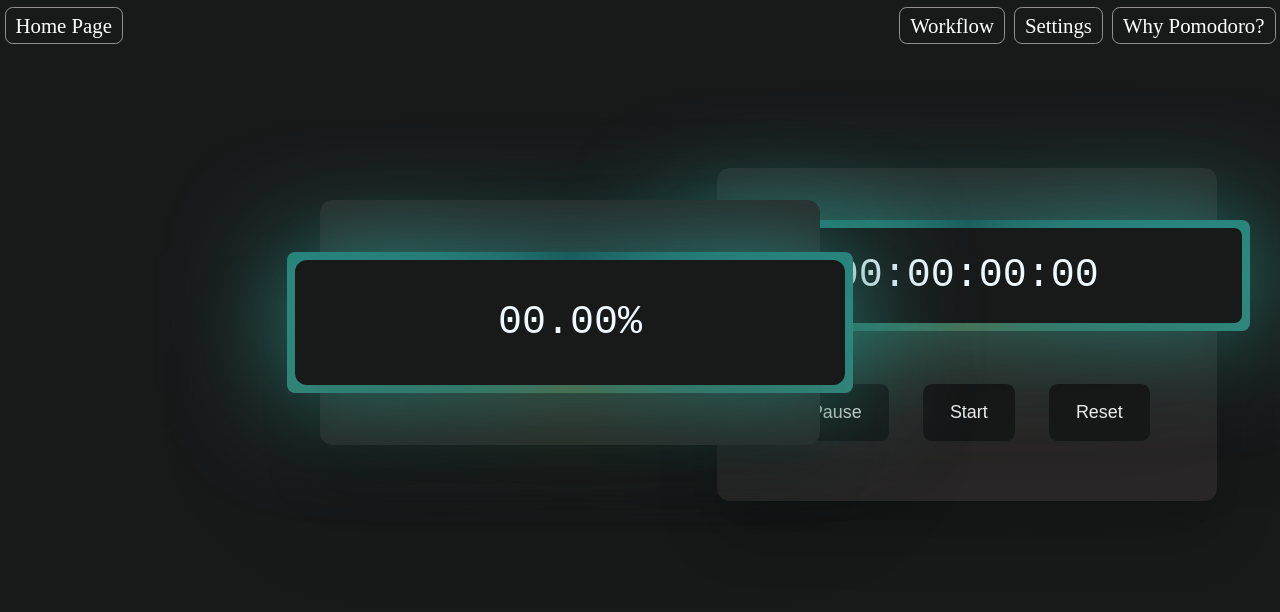
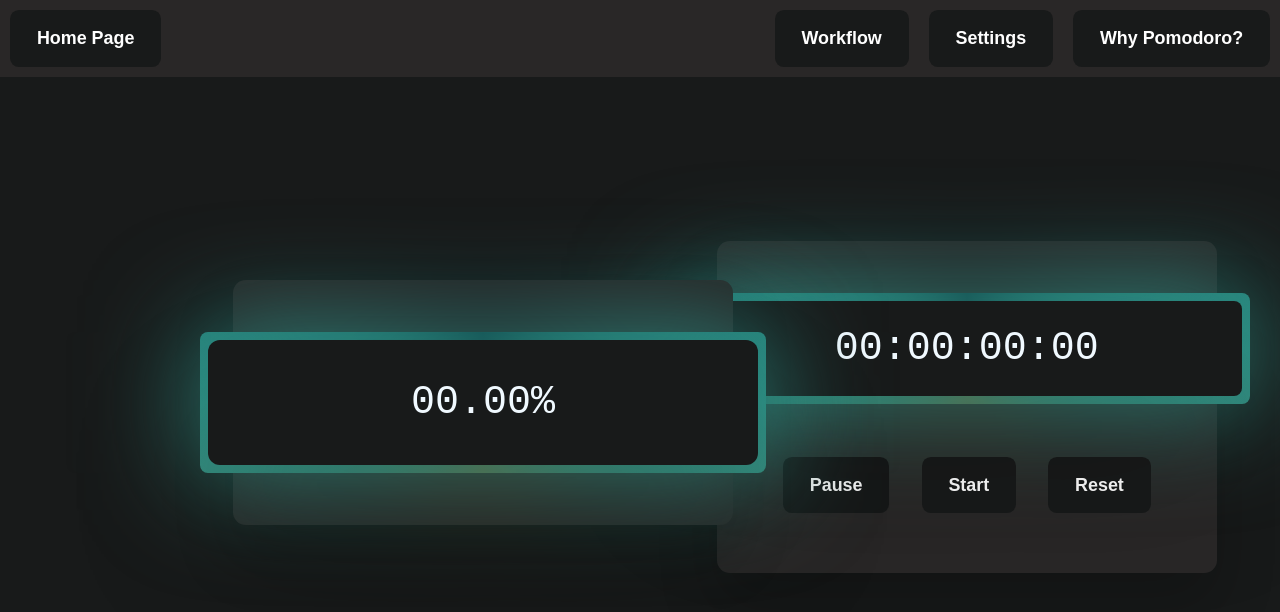
Before and after one commit to hannimeee/lockedin, a plain HTML site: page frontEnd/homePage.html in a window 1280 px wide. Drawn offline with Linux system fonts and the light colour scheme.

Commit message:
home page done

```diff
--- a/frontEnd/buttons.css
+++ b/frontEnd/buttons.css
@@ -30,8 +30,8 @@ body {
 .containerFACE {
   background-color: rgb(41, 39, 39);
   position: absolute;
-  left: 25%;
-  top: 25%;
+  left: 18.2%;
+  top: 35%;
   width: min(90%, 31.25em);
   padding: 3.75em 0;
   border-radius: 0.8em;
@@ -43,7 +43,7 @@ body {
   background-color: rgb(41, 39, 39);
   position: absolute;
   left: 56%;
-  top: 21%;
+  top: 30.1%;
   width: min(90%, 31.25em);
   padding: 3.75em 0;
   border-radius: 0.8em;
@@ -138,7 +138,9 @@ body {
   justify-content: space-around;
 }
 
+
 .buttons button {
+  font-weight: 550;
   font-size: 1.12em;
   background-color: rgb(24, 26, 26);
   color: white;
@@ -148,6 +150,25 @@ body {
   padding: 1em 1.5em;
   cursor: pointer;
   outline: none;
+  transition: 0.25s;
+}
+
+.buttons button:hover {
+  opacity: 0.8;
+  background: conic-gradient(
+    from var(--gradient-angle),
+    var(--clr-3),
+    var(--clr-4),
+    var(--clr-5),
+    var(--clr-4),
+    var(--clr-3));
+  border-radius: 0.5rem; /* Use rem instead of em */
+  animation: rotation 5s linear infinite;
+  transform: translateY(3px);
+}
+
+.buttons button:hover::after {
+  filter: blur(3.5rem);
 }
 
 #start-timer {
--- a/frontEnd/gradientbackGround.css
+++ b/frontEnd/gradientbackGround.css
@@ -1,12 +1,3 @@
-:root {
-    --gradientButton: linear-gradient(
-    #d65db1,
-    #ff6f91,
-    #ff9671,
-    #ffc75f
-    );
-  }
-
 body {
     /* background-image: var(--gradient);
     background-repeat: no-repeat;
--- a/frontEnd/homePage.html
+++ b/frontEnd/homePage.html
@@ -29,9 +29,9 @@
   <div class="timerContainer">
     <div class="timerDisplay" id="timerDisplay">00:00:00:00</div>
     <div class="buttons">
-      <button id="buttons">Pause</button>
+      <button id="buttons" onclick="pauseTimer()">Pause</button>
       <button id="buttons" onclick="startTimer_onClick()">Start</button>
-      <button id="buttons">Reset</button>
+      <button id="buttons" onclick="resetTimer()">Reset</button>
     </div>
   </div>
 
@@ -75,10 +75,32 @@
     //   timerDisplay.innerHTML = hours + ":" + minutes + ":" +  seconds + ":" + milleseconds%1000
     // }
 
-    function startTimer_onClick () {
-      if (milleseconds !== null)
-        clearInterval(timer);
-      timer = setInterval(stopwatchFunction, 10);
+    function startTimer_onClick() {
+      clearInterval(timer);
+    [milleseconds, seconds, minutes, hours] = [0, 0, 0, 0]; // Reset timer values
+    timerDisplay.innerHTML = "00:00:00:00"; // Reset timer display
+    timer = setInterval(stopwatchFunction, 10);
+}
+
+    function pauseTimer() {
+      clearInterval(timer);
+
+      seconds = Math.trunc(milleseconds/100)%60;//s
+      minutes = Math.trunc(milleseconds/(100*60))%60; // minute
+      hours = Math.trunc(milleseconds/(100*60*60)); //hour
+
+      ms = milleseconds % 1000;
+      s = seconds < 10 ? "0" + seconds : seconds;
+      m = minutes < 10 ? "0" + minutes : minutes;
+      h = hours < 10 ? "0" + hours : hours;
+
+      timerDisplay.innerHTML = h + ":" + m + ":" + s + ":" + ((ms%100).toString().padStart(2, '0'));
+    }
+
+    function resetTimer() {
+      clearInterval(timer);
+      [milleseconds, seconds, minutes, hours] = [0, 0, 0, 0]; // Reset timer values
+      timerDisplay.innerHTML = "00:00:00:00"; // Reset timer display
     }
 
   </script>
--- a/frontEnd/navBar.css
+++ b/frontEnd/navBar.css
@@ -1,5 +1,24 @@
+:root {
+    --clr-1: #052b2f;
+    --clr-2: #073438;
+    --clr-3: #0e4b50;
+    --clr-4: #2d8f85;
+    --clr-5: #637c54;
+  }
+
+  @property --gradient-angle {
+    syntax: "<angle>";
+    initial-value: 0deg;
+    inherits: false;
+  }
+
+  @keyframes rotation {
+    0% { --gradient-angle: 0deg; }
+    100% { --gradient-angle: 360deg; }
+  }
+
   *,
-::before
+  ::before,
   ::after {
     box-sizing: border-box;
   }
@@ -11,45 +30,54 @@
 
   a {
     text-decoration: none;
-    color: white
+    color: white;
   }
 
   .navbarFlexboxLEFT {
-    /* FLEXBOX */
     display: flex;
-    justify-content: flex-start; /* along the main axis  horizontally*/
+    justify-content: flex-start;
+    background-color: rgb(41, 39, 39);
   }
 
   .navbarFlexboxRIGHT {
-    /* FLEXBOX */
     display: flex;
-    justify-content: flex-end; /* along the main axis  horizontally*/
+    justify-content: flex-end;
   }
 
   .navbarButtons {
-    font-size: 1.3rem;
+    font-weight: 550;
+    font-size: 1.12em;
+    background-color: rgb(24, 26, 26);
     color: white;
-    background-color:rgb(24, 26, 26) ;
-
-    /* BOX MODEL */
-    padding: 6px 10px;
-    border: 0.01px solid rgb(148, 144, 144);
-    border-radius: 7.8px;
-    margin: 7px 4.5px;
-    text-align: center;
-    vertical-align: middle;
-    line-height: 23px;
-    transition: 0.75s;
+    border: none;
+    font-family: "Poppins", sans-serif;
+    border-radius: 0.5em;
+    padding: 1em 1.5em;
+    cursor: pointer;
+    outline: none;
+    transition: 0.25s;
+    margin: 10px 10px;
+    position: relative; /* Add relative positioning */
   }
 
-.navbarButtons:hover {
-    background-color: rgb(190, 138, 145);
-    opacity: 0.87;
-    cursor: pointer;
-    transform: translateY(5px);
-    transition: transform 0.3s ease-in-out;
+  .navbarButtons:hover::before,
+  .navbarButtons:hover::after {
+    content: "";
+    position: absolute;
+    inset: 0; /* Cover the entire button */
+    z-index: -1;
+    background: conic-gradient(
+      from var(--gradient-angle),
+      var(--clr-3),
+      var(--clr-4),
+      var(--clr-5),
+      var(--clr-4),
+      var(--clr-3)
+    );
+    border-radius: 0.5em; /* Use em for consistency */
+    animation: rotation 5s linear infinite;
   }
 
-.navbarButtons:active {
-    opacity: 0.65; /*not working rn*/
+  .navbarButtons:hover::after {
+    filter: blur(3.5rem);
   }
```
Lines whose indentation alone changed are shown as unchanged.
